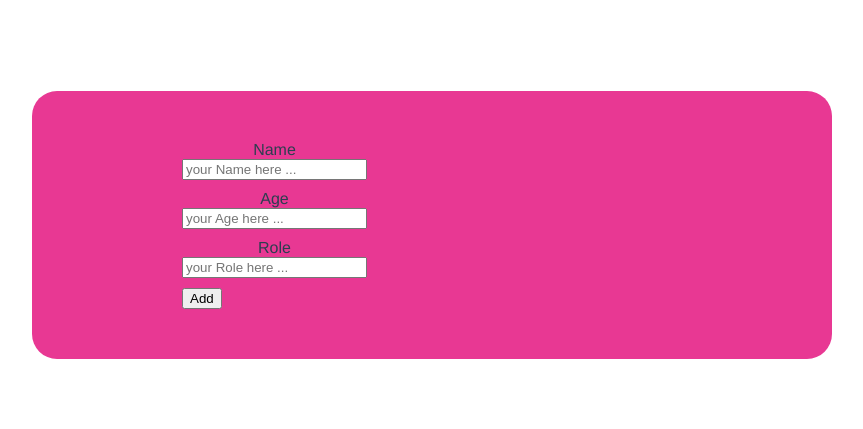
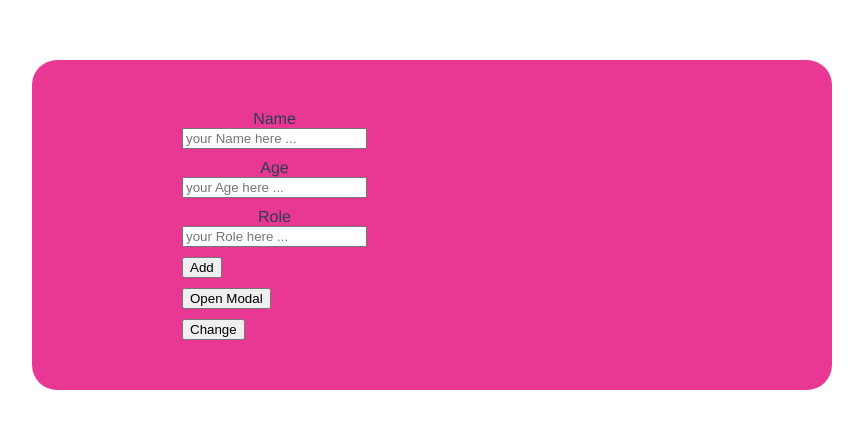
Before and after one commit to tojoniaina30/VueExo, a Vue app: page / in a window 1280 px wide. Shown: the part 183-612 px from the top of the page, without its empty margins (216-1079 px from the left). Built offline with nearby package versions, Linux system fonts and the light colour scheme.

Commit message:
vita le izy fa le close mbola tsy mandh

```diff
--- a/src/App.vue
+++ b/src/App.vue
@@ -2,9 +2,9 @@
   <div id="app">
     <WaitSpinner v-if="showLoading"/>
     <button v-if="showLoading" @click="handleToggle">toggle</button>
-    <AddForm v-if="!showLoading" @addUser="addUser" />
+    <AddForm v-if="!showLoading" @showModal ="handleOpenModal" v-bind:test="test"/>
     <UserCard v-bind:allUsers="users" msg="form Done"/>
-    <AddModal v-if="!showLoading" @click="handleToggle"/>
+    <AddModal v-if="showModal" @showModal = "!handleOpenModal"/>
   </div>
 </template>
 
@@ -26,6 +26,8 @@ export default {
     return{
       users:[],
       showLoading:true,
+      showModal:false,
+      test:""
     }
   },
   methods: {
@@ -34,10 +36,13 @@ export default {
     },
     handleToggle:function() {
         this.showLoading = !this.showLoading
-
       /*  let oldValue = this.showLoading
           this.showLoading = !=oldValue */
-    }
+    },
+    handleOpenModal(){
+    console.log('handelOpenModal');
+    this.showModal = !this.showModal
+  }
   },
   mounted() {
     setTimeout(() => {
--- a/src/components/AddForm.vue
+++ b/src/components/AddForm.vue
@@ -13,6 +13,8 @@
             </label>
 
             <button type="submit">Add</button>
+            <button @click="openModal">Open Modal</button>
+            <button @click="changeTestValue"> Change </button>
         </form>
     </div>
 </template>
@@ -27,11 +29,20 @@ export default {
             role: '',
         }
     },
+    props: ['test'],
     methods: {
         handleAddUser() {
             this.$emit('addUser', {name: this.name, age:this.age, role:this.role})
+        },
+        openModal () {
+            this.$emit('showModal')
+        },
+        changeTestValue () {
+            /* = :affeectation de valeur */
         }
-    }
+    },
+
+
 }
 </script>
 
```
